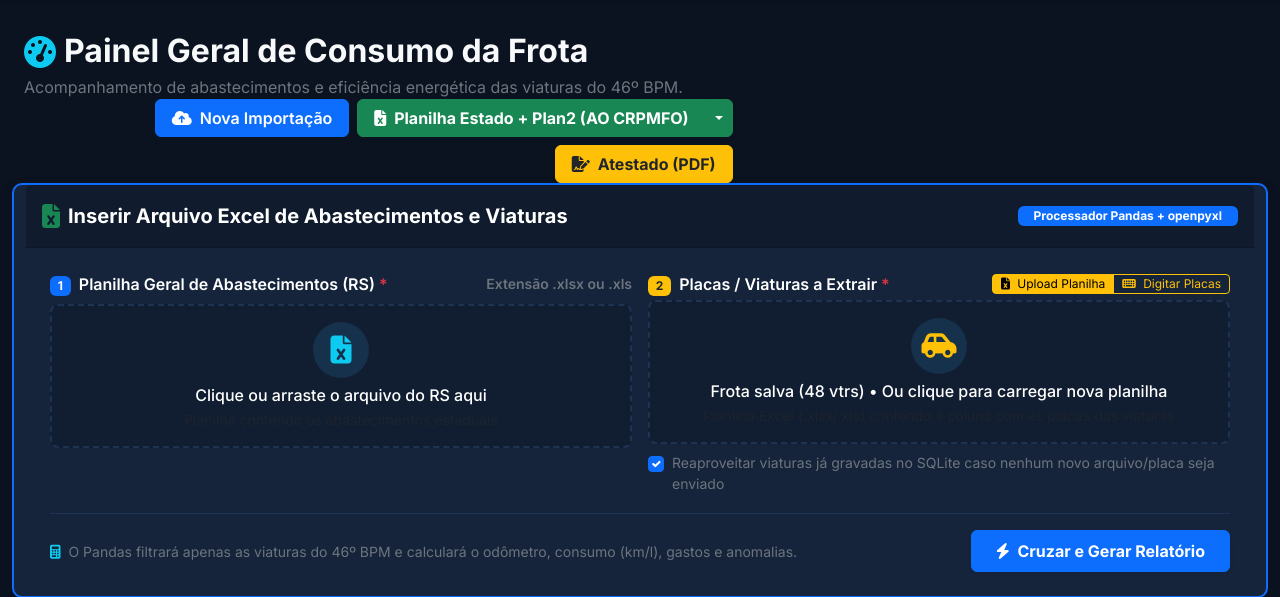
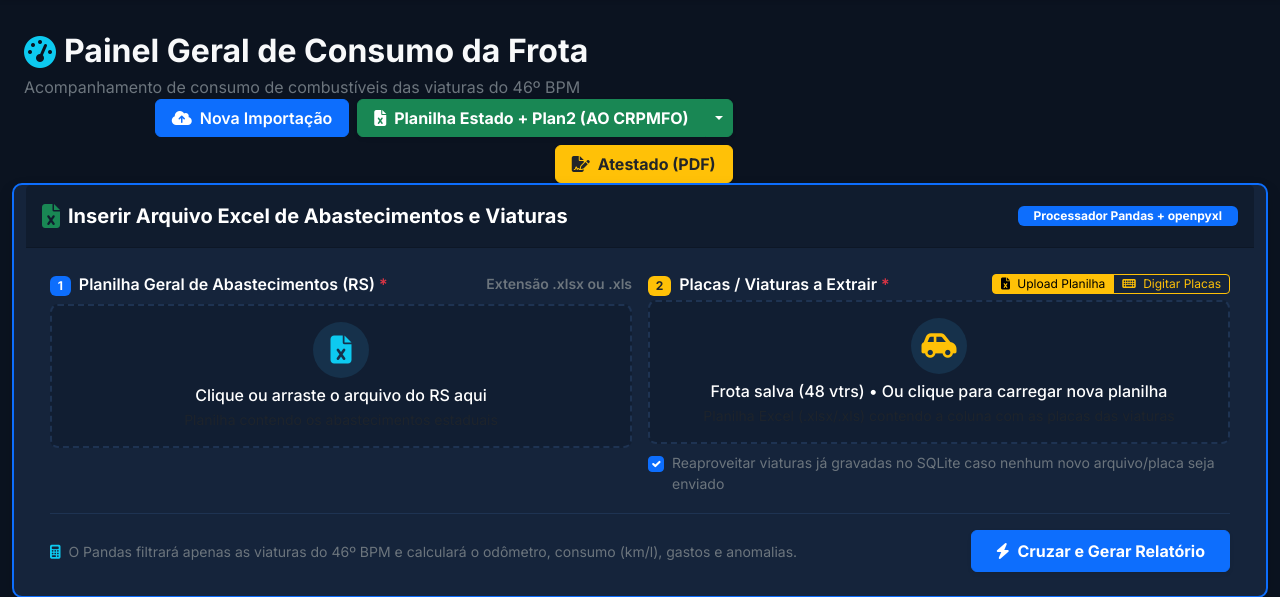
Before and after one commit to rogermanzzini/Controle-da-frota-do-46-BPM, a Flask app: page / in a window 1280 px wide; the page is wider, and only the part inside the window is pictured. Shown: the part 121-718 px from the top of that part. Run offline with Flask 3, Linux system fonts and the light colour scheme; a user stored in the database is signed in; data comes from the database, SQL or seed files in the repository.

Commit message:
style: atualizar subtitulo do painel geral de consumo para acompanhamento de consumo de combustiveis

```diff
--- a/templates/dashboard.html
+++ b/templates/dashboard.html
@@ -9,7 +9,7 @@
             <i class="fa-solid fa-gauge-high text-info"></i> Painel Geral de Consumo da Frota
         </h2>
         <p class="text-secondary mb-0">
-            Acompanhamento de abastecimentos e eficiência energética das viaturas do 46º BPM.
+            Acompanhamento de consumo de combustíveis das viaturas do 46º BPM
         </p>
     </div>
     <div class="col-md-7 text-md-end mt-3 mt-md-0 d-flex flex-wrap gap-2 justify-content-md-end align-items-center">
```
